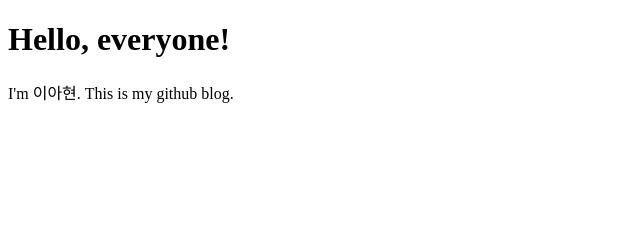
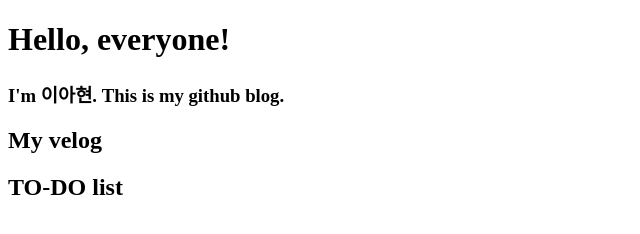
Before and after one commit to LAH1203/LAH1203.github.io, a plain HTML site: page index.html in a window 1280 px wide. Shown: the whole page, without its empty margins (0-640 px from the left). Drawn offline with Linux system fonts and the light colour scheme.

Commit message:
Update index.html

```diff
--- a/index.html
+++ b/index.html
@@ -2,6 +2,8 @@
 <html>
   <body>
     <h1>Hello, everyone!</h1>
-    <p>I'm 이아현. This is my github blog.</p>
+    <h3>I'm 이아현. This is my github blog.</h3>
+    <h2 href="https://velog.io/@lah1203">My velog</h2>
+    <h2 href="https://lah1203.github.io/ToDoList_VanillaJS/">TO-DO list</h2>
   </body>
 </html>
```
